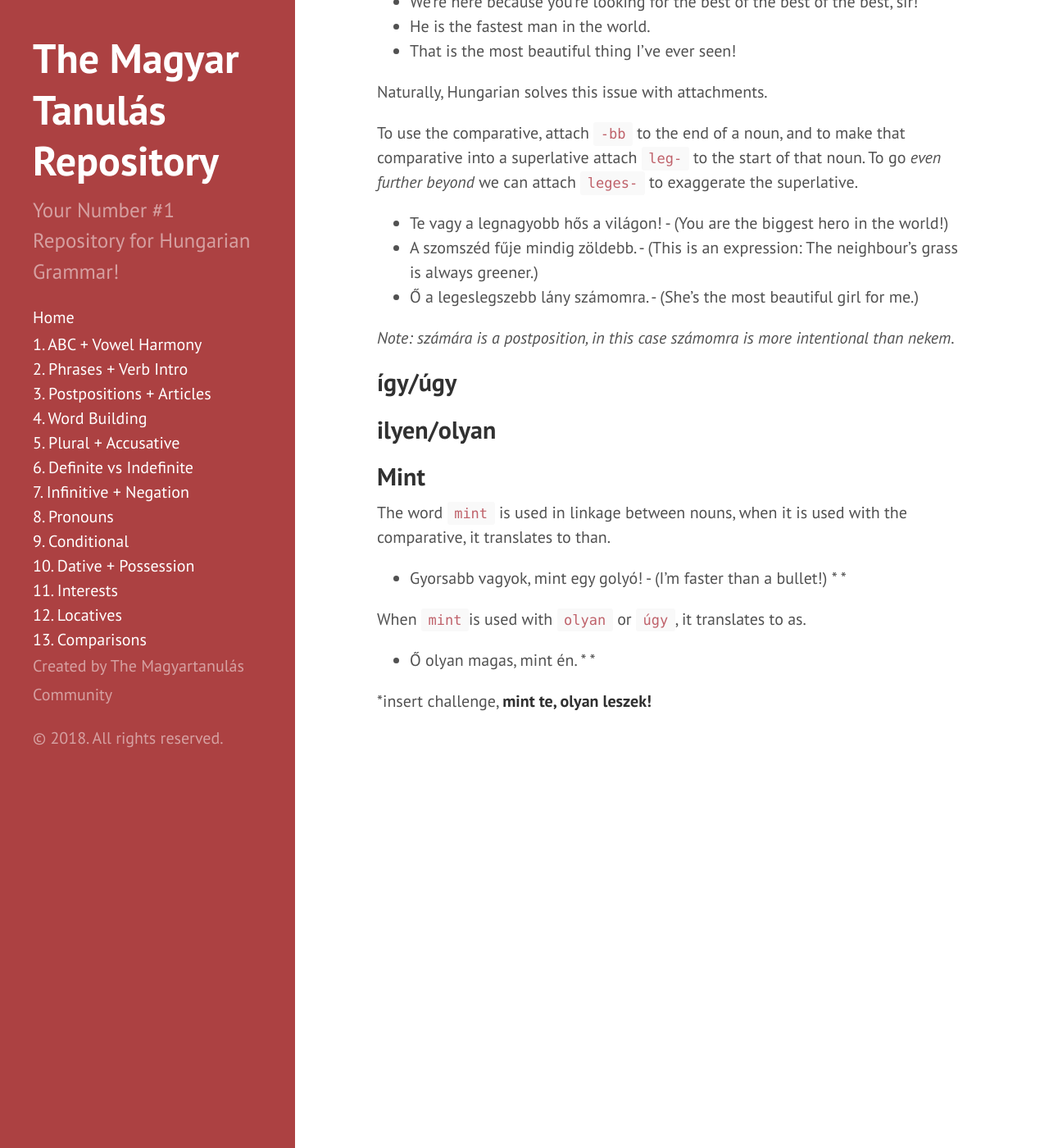
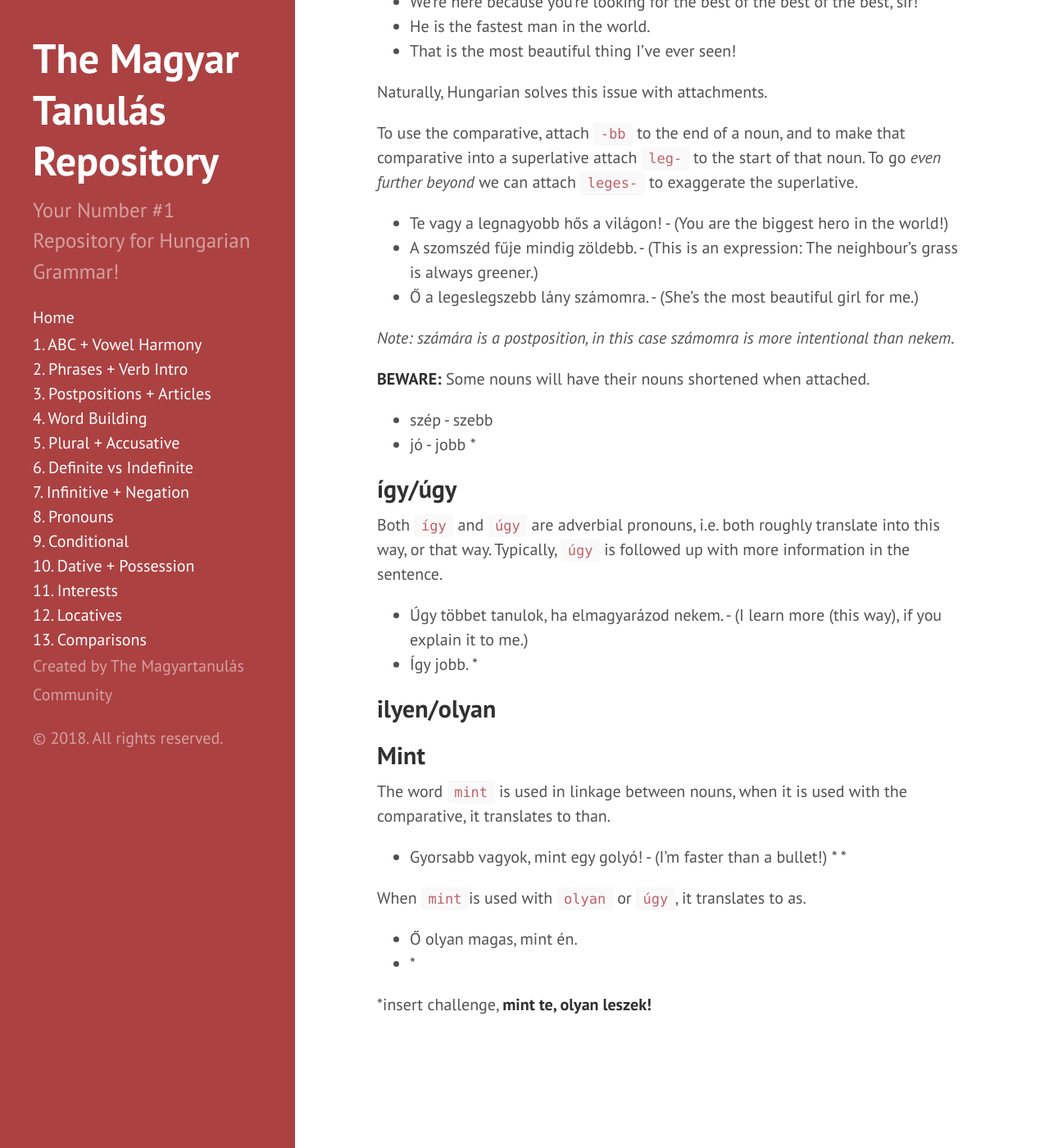
Before and after one commit to Magyartanulas/magyartanulas.github.io, a Jekyll site: the page built from comparisons.md, in a window 1280 px wide and 1400 px high, scrolled down 507 px. Shown: the whole window at 82% size. Built offline with Jekyll 4.4.1, drawn with Linux system fonts in a browser that asks for light colours; Markdown is read by kramdown in place of the engine named in the settings.

Commit message:
Update comparisons.md

```diff
--- a/comparisons.md
+++ b/comparisons.md
@@ -27,7 +27,19 @@
 
 *Note: számára is a postposition, in this case számomra is more intentional than nekem.*
 
+**BEWARE:** Some nouns will have their nouns shortened when attached.
+
+* szép - szebb
+* jó - jobb
+*
+
 ## így/úgy
+
+Both `így` and `úgy` are adverbial pronouns, i.e. both roughly translate into this way, or that way. Typically, `úgy` is followed up with more information in the sentence.
+
+* Úgy többet tanulok, ha elmagyarázod nekem. - (I learn more (this way), if you explain it to me.)
+* Így jobb.
+*
 
 ## ilyen/olyan
 
```
